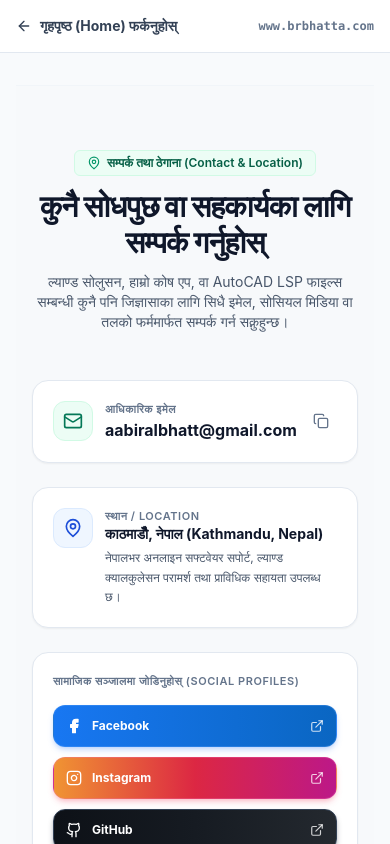
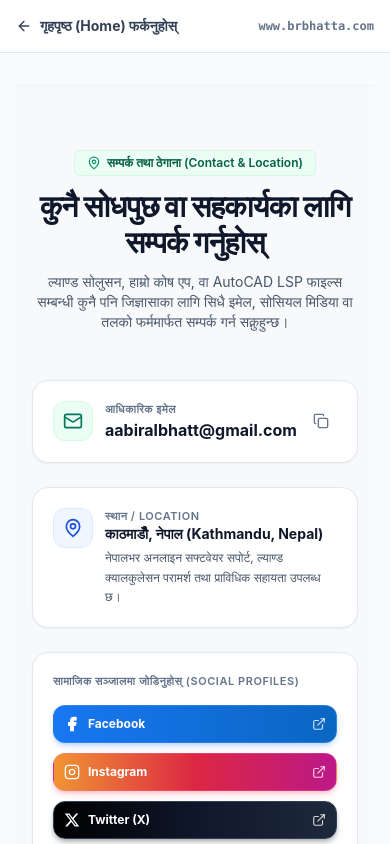
Before and after one commit to brbhatt-dev/brbsolution, a Next.js app: page /contact in a window 390 px wide. Shown: the top 844 px of the page. Built offline with nearby package versions, Linux system fonts and the light colour scheme.

Commit message:
Add X/Twitter profile link and hide Hero social icons on mobile view

```diff
--- a/src/app/about/page.tsx
+++ b/src/app/about/page.tsx
@@ -176,6 +176,16 @@
                 <Instagram className="w-4 h-4" />
               </a>
               <a
+                href="https://x.com/LandSolutionNpl"
+                target="_blank"
+                rel="noopener noreferrer"
+                className="w-9 h-9 rounded-xl bg-gradient-to-tr from-black to-slate-800 text-white flex items-center justify-center shadow-xs border border-slate-700"
+              >
+                <svg className="w-4 h-4 fill-white" viewBox="0 0 24 24">
+                  <path d="M18.244 2.25h3.308l-7.227 8.26 8.502 11.24H16.17l-5.214-6.817L4.99 21.75H1.68l7.73-8.835L1.254 2.25H8.08l4.713 6.231zm-1.161 17.52h1.833L7.084 4.126H5.117z"/>
+                </svg>
+              </a>
+              <a
                 href="https://github.com/brbhatt-dev"
                 target="_blank"
                 rel="noopener noreferrer"
--- a/src/app/layout.tsx
+++ b/src/app/layout.tsx
@@ -70,6 +70,7 @@
     sameAs: [
       'https://www.facebook.com/aabiral.bhatt/',
       'https://www.instagram.com/landsolutionnepal?stkn=dXBlanppYjFoMXY4',
+      'https://x.com/LandSolutionNpl',
       'https://github.com/brbhatt-dev',
     ],
   };
--- a/src/components/Contact.tsx
+++ b/src/components/Contact.tsx
@@ -107,13 +107,13 @@
                 सामाजिक सञ्जालमा जोडिनुहोस् (Social Profiles)
               </p>
 
-              <div className="grid grid-cols-1 sm:grid-cols-3 gap-2.5 pt-1">
+              <div className="grid grid-cols-1 sm:grid-cols-2 lg:grid-cols-4 gap-2.5 pt-1">
                 {/* Facebook */}
                 <a
                   href="https://www.facebook.com/aabiral.bhatt/"
                   target="_blank"
                   rel="noopener noreferrer"
-                  className="flex items-center gap-2.5 p-3 rounded-xl bg-gradient-to-r from-[#1877F2] to-[#0A66C2] text-white shadow-md shadow-blue-500/25 hover:shadow-blue-500/40 hover:scale-[1.02] active:scale-[0.98] transition-all text-xs font-bold border border-blue-400/30"
+                  className="flex items-center gap-2 p-2.5 rounded-xl bg-gradient-to-r from-[#1877F2] to-[#0A66C2] text-white shadow-md shadow-blue-500/25 hover:shadow-blue-500/40 hover:scale-[1.02] active:scale-[0.98] transition-all text-xs font-bold border border-blue-400/30"
                 >
                   <Facebook className="w-4 h-4 fill-white shrink-0" />
                   <span>Facebook</span>
@@ -125,10 +125,24 @@
                   href="https://www.instagram.com/landsolutionnepal?stkn=dXBlanppYjFoMXY4"
                   target="_blank"
                   rel="noopener noreferrer"
-                  className="flex items-center gap-2.5 p-3 rounded-xl bg-gradient-to-r from-[#f09433] via-[#dc2743] to-[#bc1888] text-white shadow-md shadow-rose-500/25 hover:shadow-rose-500/40 hover:scale-[1.02] active:scale-[0.98] transition-all text-xs font-bold border border-pink-400/30"
+                  className="flex items-center gap-2 p-2.5 rounded-xl bg-gradient-to-r from-[#f09433] via-[#dc2743] to-[#bc1888] text-white shadow-md shadow-rose-500/25 hover:shadow-rose-500/40 hover:scale-[1.02] active:scale-[0.98] transition-all text-xs font-bold border border-pink-400/30"
                 >
                   <Instagram className="w-4 h-4 shrink-0" />
                   <span>Instagram</span>
+                  <ExternalLink className="w-3.5 h-3.5 text-white/80 ml-auto" />
+                </a>
+
+                {/* X / Twitter */}
+                <a
+                  href="https://x.com/LandSolutionNpl"
+                  target="_blank"
+                  rel="noopener noreferrer"
+                  className="flex items-center gap-2 p-2.5 rounded-xl bg-gradient-to-r from-black via-slate-900 to-slate-800 text-white shadow-md shadow-slate-950/25 hover:shadow-slate-950/40 hover:scale-[1.02] active:scale-[0.98] transition-all text-xs font-bold border border-slate-700"
+                >
+                  <svg className="w-4 h-4 fill-white shrink-0" viewBox="0 0 24 24">
+                    <path d="M18.244 2.25h3.308l-7.227 8.26 8.502 11.24H16.17l-5.214-6.817L4.99 21.75H1.68l7.73-8.835L1.254 2.25H8.08l4.713 6.231zm-1.161 17.52h1.833L7.084 4.126H5.117z"/>
+                  </svg>
+                  <span>Twitter (X)</span>
                   <ExternalLink className="w-3.5 h-3.5 text-white/80 ml-auto" />
                 </a>
 
@@ -137,7 +151,7 @@
                   href="https://github.com/brbhatt-dev"
                   target="_blank"
                   rel="noopener noreferrer"
-                  className="flex items-center gap-2.5 p-3 rounded-xl bg-gradient-to-r from-[#0d1117] via-[#161b22] to-[#24292f] text-white shadow-md shadow-slate-900/30 hover:shadow-slate-900/50 hover:scale-[1.02] active:scale-[0.98] transition-all text-xs font-bold border border-slate-700"
+                  className="flex items-center gap-2 p-2.5 rounded-xl bg-gradient-to-r from-[#0d1117] via-[#161b22] to-[#24292f] text-white shadow-md shadow-slate-900/30 hover:shadow-slate-900/50 hover:scale-[1.02] active:scale-[0.98] transition-all text-xs font-bold border border-slate-700"
                 >
                   <Github className="w-4 h-4 shrink-0" />
                   <span>GitHub</span>
--- a/src/components/Footer.tsx
+++ b/src/components/Footer.tsx
@@ -175,6 +175,19 @@
                 <span>Instagram</span>
               </a>
 
+              {/* X / Twitter */}
+              <a
+                href="https://x.com/LandSolutionNpl"
+                target="_blank"
+                rel="noopener noreferrer"
+                className="flex items-center gap-2.5 px-3 py-2 rounded-xl bg-gradient-to-r from-black via-slate-900 to-slate-800 text-white text-xs font-bold shadow-md shadow-slate-950/30 hover:shadow-slate-950/50 hover:scale-[1.02] active:scale-[0.98] transition-all border border-slate-700"
+              >
+                <svg className="w-4 h-4 fill-white shrink-0" viewBox="0 0 24 24">
+                  <path d="M18.244 2.25h3.308l-7.227 8.26 8.502 11.24H16.17l-5.214-6.817L4.99 21.75H1.68l7.73-8.835L1.254 2.25H8.08l4.713 6.231zm-1.161 17.52h1.833L7.084 4.126H5.117z"/>
+                </svg>
+                <span>X (Twitter)</span>
+              </a>
+
               {/* GitHub */}
               <a
                 href="https://github.com/brbhatt-dev"
--- a/src/components/Hero.tsx
+++ b/src/components/Hero.tsx
@@ -63,8 +63,8 @@
               </div>
             </div>
 
-            {/* Social Connect Icons in Hero (Vibrant Digital Style) */}
-            <div className="pt-1 flex items-center justify-center lg:justify-start gap-2.5">
+            {/* Social Connect Icons in Hero (Hidden on Mobile View as requested) */}
+            <div className="pt-1 hidden sm:flex items-center justify-center lg:justify-start gap-2.5">
               <span className="text-xs font-bold text-slate-700">जोडिनुहोस्:</span>
               <a
                 href="https://www.facebook.com/aabiral.bhatt/"
@@ -83,6 +83,17 @@
                 className="w-10 h-10 rounded-xl bg-gradient-to-tr from-[#f09433] via-[#dc2743] to-[#bc1888] text-white flex items-center justify-center shadow-md shadow-rose-500/30 hover:shadow-rose-500/50 hover:scale-110 active:scale-95 transition-all border border-pink-400/40"
               >
                 <Instagram className="w-4 h-4" />
+              </a>
+              <a
+                href="https://x.com/LandSolutionNpl"
+                target="_blank"
+                rel="noopener noreferrer"
+                aria-label="X (Twitter) Profile"
+                className="w-10 h-10 rounded-xl bg-gradient-to-tr from-black via-slate-900 to-slate-800 text-white flex items-center justify-center shadow-md shadow-slate-900/40 hover:shadow-slate-900/60 hover:scale-110 active:scale-95 transition-all border border-slate-700"
+              >
+                <svg className="w-4 h-4 fill-white" viewBox="0 0 24 24">
+                  <path d="M18.244 2.25h3.308l-7.227 8.26 8.502 11.24H16.17l-5.214-6.817L4.99 21.75H1.68l7.73-8.835L1.254 2.25H8.08l4.713 6.231zm-1.161 17.52h1.833L7.084 4.126H5.117z"/>
+                </svg>
               </a>
               <a
                 href="https://github.com/brbhatt-dev"
--- a/src/components/Navbar.tsx
+++ b/src/components/Navbar.tsx
@@ -79,6 +79,17 @@
               <Instagram className="w-3.5 h-3.5" />
             </a>
             <a
+              href="https://x.com/LandSolutionNpl"
+              target="_blank"
+              rel="noopener noreferrer"
+              aria-label="X (Twitter) Profile"
+              className="w-8 h-8 rounded-lg bg-gradient-to-tr from-black to-slate-800 text-white flex items-center justify-center shadow-xs hover:scale-105 transition-all border border-slate-700"
+            >
+              <svg className="w-3.5 h-3.5 fill-white" viewBox="0 0 24 24">
+                <path d="M18.244 2.25h3.308l-7.227 8.26 8.502 11.24H16.17l-5.214-6.817L4.99 21.75H1.68l7.73-8.835L1.254 2.25H8.08l4.713 6.231zm-1.161 17.52h1.833L7.084 4.126H5.117z"/>
+              </svg>
+            </a>
+            <a
               href="https://github.com/brbhatt-dev"
               target="_blank"
               rel="noopener noreferrer"
@@ -142,6 +153,17 @@
               <Instagram className="w-5 h-5" />
             </a>
             <a
+              href="https://x.com/LandSolutionNpl"
+              target="_blank"
+              rel="noopener noreferrer"
+              className="w-11 h-11 rounded-xl bg-gradient-to-tr from-black via-slate-900 to-slate-800 text-white flex items-center justify-center shadow-md shadow-slate-900/30 border border-slate-700 active:scale-95 transition-transform"
+              aria-label="X (Twitter)"
+            >
+              <svg className="w-5 h-5 fill-white" viewBox="0 0 24 24">
+                <path d="M18.244 2.25h3.308l-7.227 8.26 8.502 11.24H16.17l-5.214-6.817L4.99 21.75H1.68l7.73-8.835L1.254 2.25H8.08l4.713 6.231zm-1.161 17.52h1.833L7.084 4.126H5.117z"/>
+              </svg>
+            </a>
+            <a
               href="https://github.com/brbhatt-dev"
               target="_blank"
               rel="noopener noreferrer"
```
